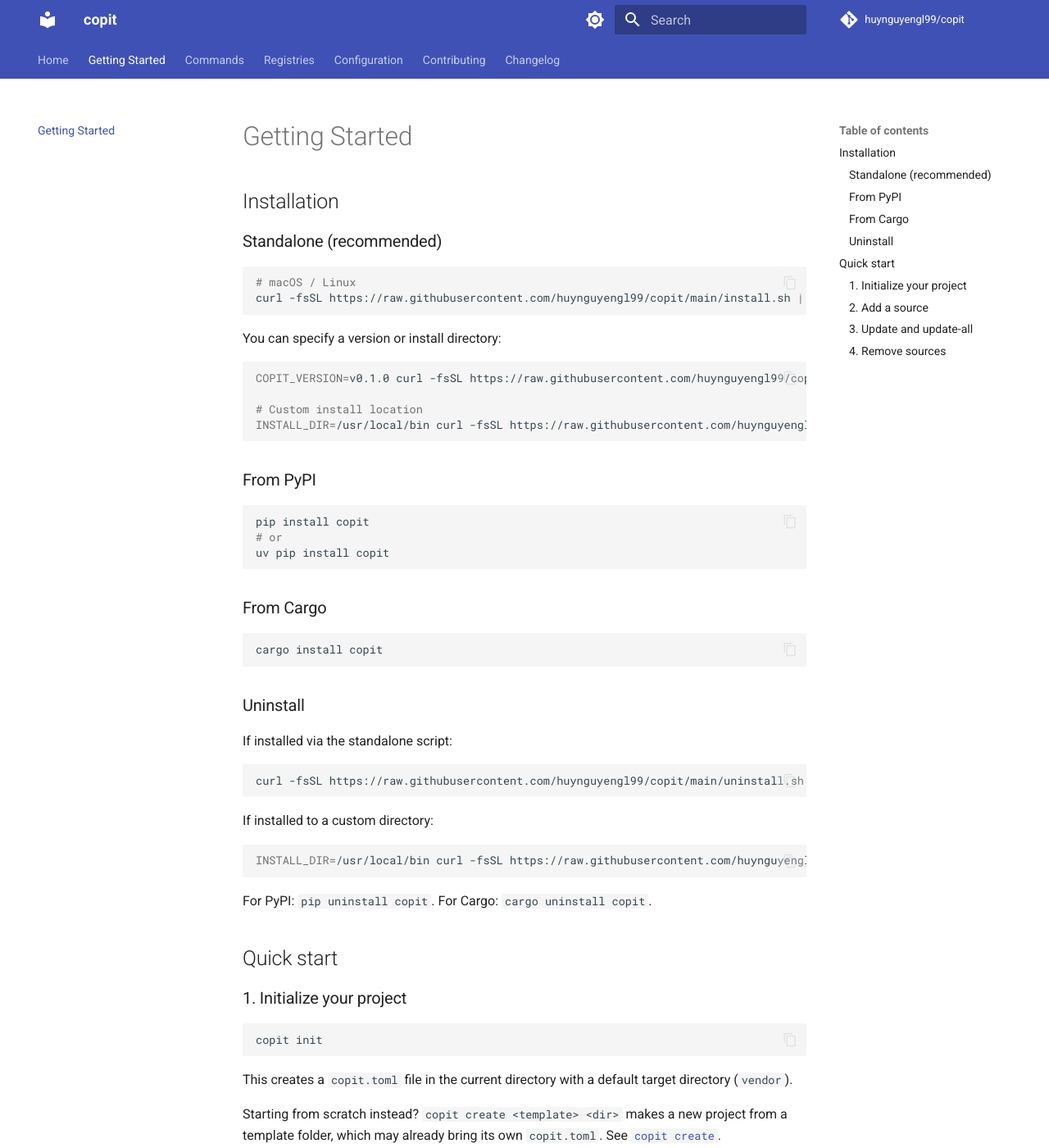
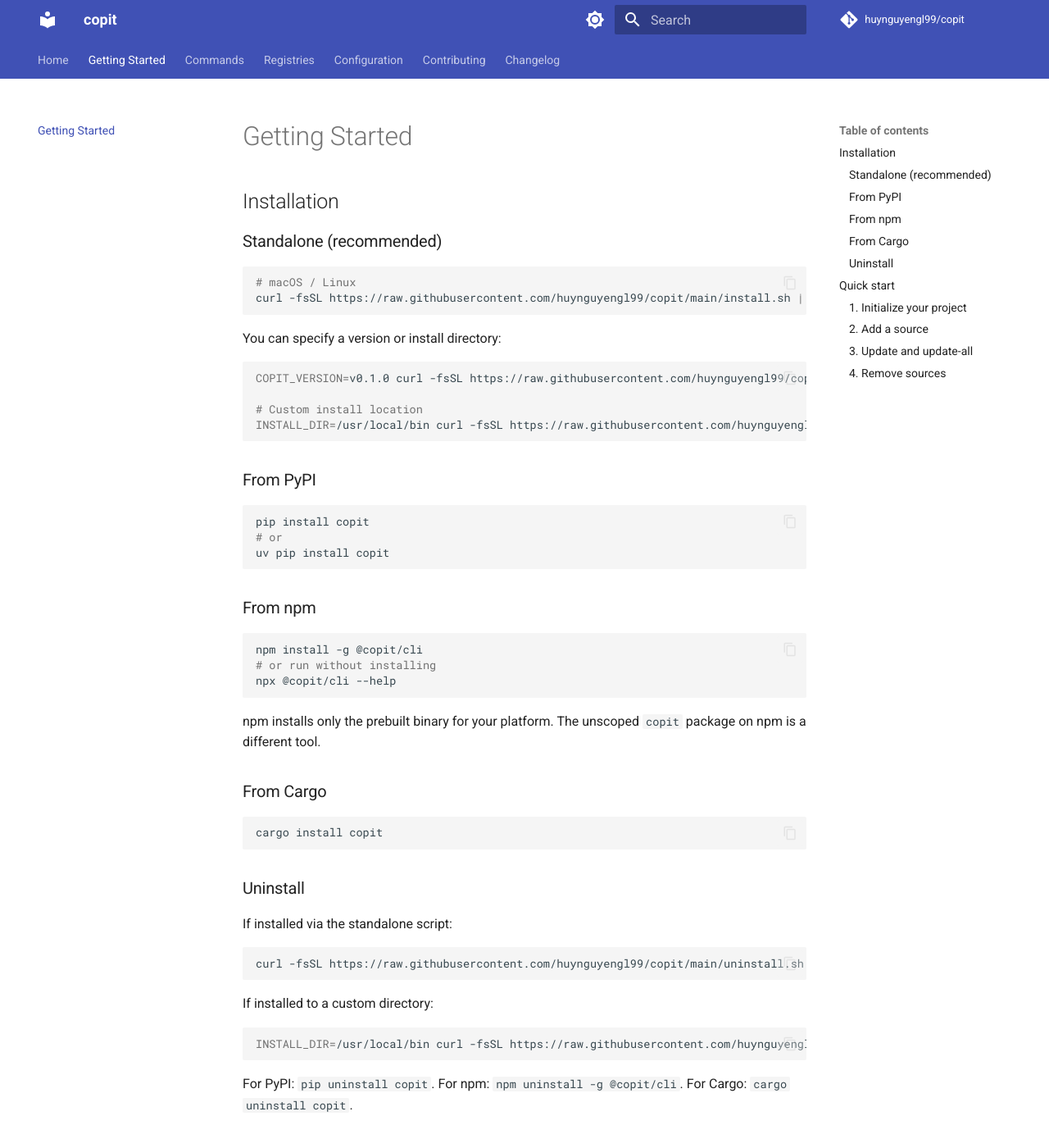
Before and after one commit to huynguyengl99/copit, an MkDocs documentation site: the page built from docs/getting-started.md, in a window 1280 px wide and 1400 px high. Shown: the whole window at 82% size. Built offline with MkDocs 1.6.1 and Material for MkDocs 9.7.7, drawn with Linux system fonts in a browser that asks for light colours; comment, search, counter and statistics services are not loaded; the version menu is left out.

Commit message:
docs: install from npm

````diff
--- a/docs/getting-started.md
+++ b/docs/getting-started.md
@@ -26,6 +26,17 @@
 uv pip install copit
 ```
 
+### From npm
+
+```bash
+npm install -g @copit/cli
+# or run without installing
+npx @copit/cli --help
+```
+
+npm installs only the prebuilt binary for your platform. The unscoped `copit` package on
+npm is a different tool.
+
 ### From Cargo
 
 ```bash
@@ -46,7 +57,7 @@
 INSTALL_DIR=/usr/local/bin curl -fsSL https://raw.githubusercontent.com/huynguyengl99/copit/main/uninstall.sh | bash
 ```
 
-For PyPI: `pip uninstall copit`. For Cargo: `cargo uninstall copit`.
+For PyPI: `pip uninstall copit`. For npm: `npm uninstall -g @copit/cli`. For Cargo: `cargo uninstall copit`.
 
 ## Quick start
 
````
Also changed, not shown: README.md (+12 -1 lines).
